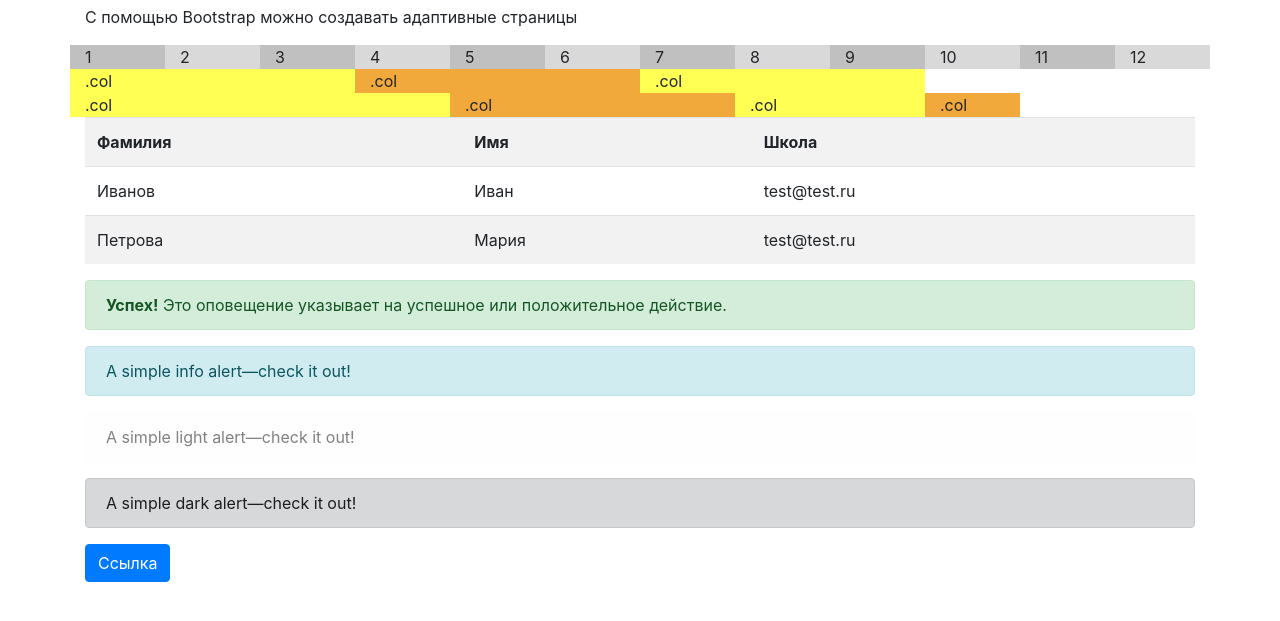
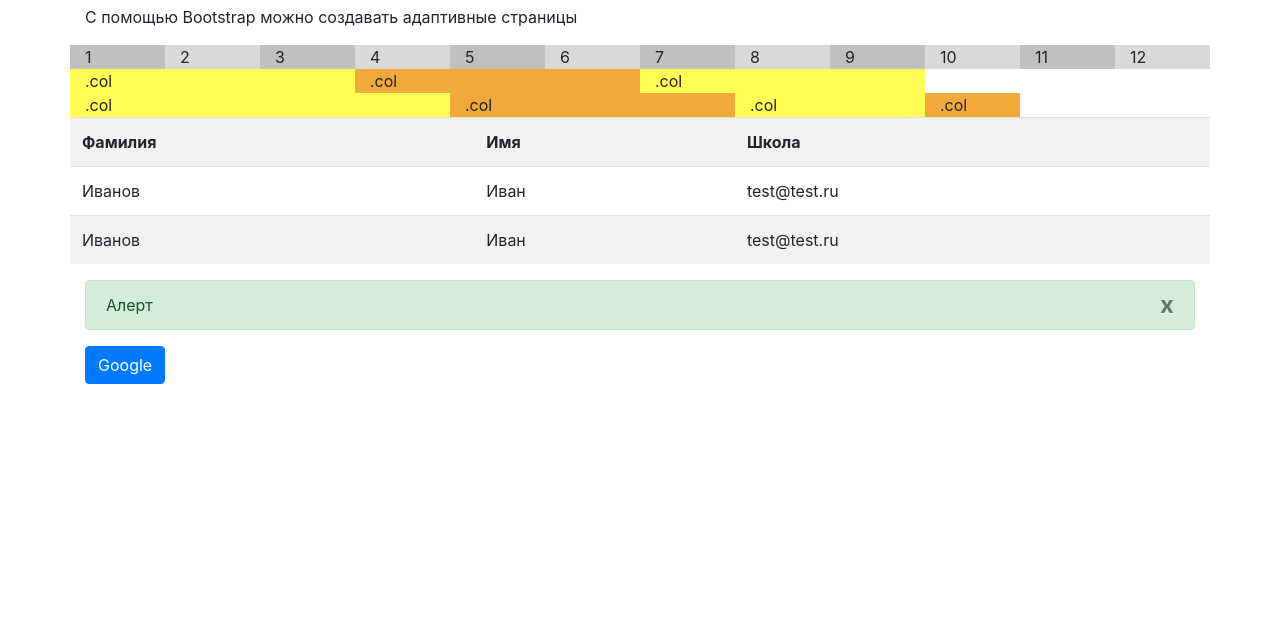
Before and after one commit to Nemefis/my_first_bootstrap_page, a plain HTML site: page index.html in a window 1280 px wide. Shown: the part 51-672 px from the top of the page. Drawn offline with nearby package versions, Linux system fonts and the light colour scheme.

Commit message:
bootstrap_first_lesson

```diff
--- a/index.html
+++ b/index.html
@@ -15,6 +15,8 @@
     <div class="container">
         <h1>Моя первая Bootstrap страница</h1>
         <p>С помощью Bootstrap можно создавать адаптивные страницы</p>
+    </div>
+    <div class="container">
         <div class="row">
             <div class="col-lg-1 col-sm-6 darkgray">1</div>
             <div class="col-lg-1 col-sm-6 lightgray">2</div>
@@ -40,7 +42,7 @@
             <div class="col-lg-2 col-sm-6 yellow">.col</div>
             <div class="col-lg-1 col-sm-6 orange">.col</div>
         </div>
-
+        <div class="row">
             <table class="table table-striped table-hover">
                 <tr>
                     <th>Фамилия</th>
@@ -53,24 +55,17 @@
                     <td>test@test.ru</td>
                 </tr>
                 <tr>
-                <td>Петрова</td>
-                <td>Мария</td>
+                    <td>Иванов</td>
+                    <td>Иван</td>
                     <td>test@test.ru</td>
                 </tr>
             </table>
-        <div class="alert alert-success" role="alert">
-            <strong>Успех!</strong> Это оповещение указывает на успешное или положительное действие.
         </div>
-        <div class="alert alert-info" role="alert">
-            A simple info alert—check it out!
+        <div class="alert alert-success">Алерт
+            <button type="button" class="close" data-dismiss="alert">x</button>
         </div>
-          <div class="alert alert-light" role="alert">
-            A simple light alert—check it out!
-          </div>
-          <div class="alert alert-dark" role="alert">
-            A simple dark alert—check it out!
-          </div>
-            <a href="https://google.com" class="btn btn-primary" target="_blank">Ссылка</a>
+
+        <a href="https://google.com" target="_blank" class="btn btn-primary">Google</a>
     </div>
 </body>
 </html>
--- a/style.css
+++ b/style.css
@@ -10,7 +10,7 @@
 .orange {
     background-color: #f2a93b;
 }
-.table-hover tbody tr:hover {
+/* .table-hover tbody tr:hover {
     background-color: darkblue;
     color: white;
-}
+} */
```
Lines whose indentation alone changed are shown as unchanged.
